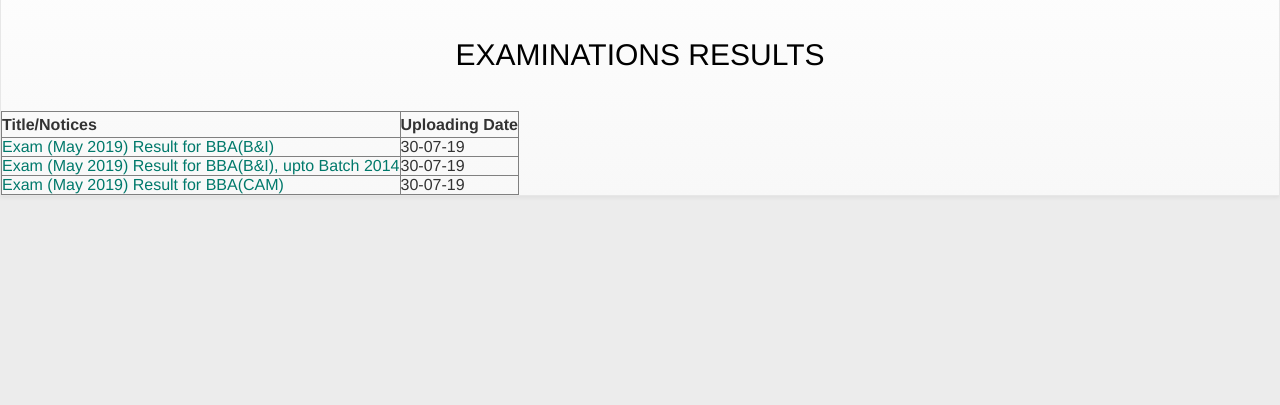
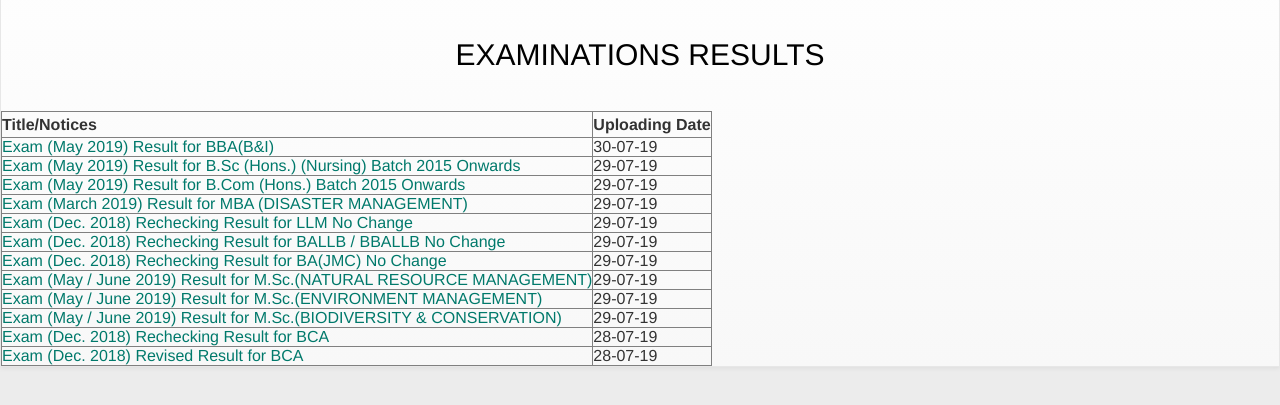
Before and after one commit to surajmalresults/surajmalresults.github.io, a plain HTML site: page results.html in a window 1280 px wide. Shown: the part 105-510 px from the top of the page. Drawn offline with Linux system fonts and the light colour scheme.

Commit message:
Update results.html

```diff
--- a/results.html
+++ b/results.html
@@ -81,15 +81,73 @@
 		Exam (May 2019) Result for BBA(B&amp;I)</a></td>
         <td>30-07-19</td>
     		</tr>
+
 			<tr>
         <td>
-		<a href="2019/300719/BBA(B&I)%20upto%202014%20Batch.pdf">Exam (May 2019)
-		Result for BBA(B&amp;I), upto Batch 2014</a></td>
-        <td>30-07-19</td>
+
+		<a href="2019/290719/B.Sc.%20(Nursing)%20Result%20(2015%20Batch%20Onwards)%20Exam%20Held%20in%20May%20-%202019.pdf">Exam (May 2019) Result for
+		B.Sc (Hons.) (Nursing) Batch 2015 Onwards </a></td>
+        <td>29-07-19</td>
     		</tr>
 			<tr>
         <td>
-		<a href="2019/300719/BBA(CAM)%202015%20Batch%20onwards,%20E.T.Exam%20May,%202019.pdf">
-		Exam (May 2019) Result for BBA(CAM)</a></td>
-        <td>30-07-19</td>
+		<a href="2019/290719/final%202015%20onwards%20B.COM%20MAY%202019.pdf">Exam (May 2019) Result for
+		B.Com (Hons.) Batch 2015 Onwards </a></td>
+        <td>29-07-19</td>
     		</tr>
+		<tr>
+        <td>
+		<a href="2019/290719/MBA(DM)%20Result%20March%202019.pdf">Exam (March
+		2019) Result for MBA (DISASTER MANAGEMENT)</a></td>
+        <td>29-07-19</td>
+    		</tr>
+		<tr>
+        <td>
+		<a href="2019/290719/No%20Change_LLM_Rechecking%20Result_Dec.2018.pdf">
+		Exam (Dec. 2018) Rechecking Result for LLM No Change</a>&nbsp;</td>
+        <td>29-07-19</td>
+    		</tr>
+			<tr>
+        <td>
+		<a href="2019/290719/No%20Change_LLB_Rechecking%20Result_Dec.2018.pdf">Exam (Dec. 2018) Rechecking Result for BALLB
+		/ BBALLB No Change</a>&nbsp;</td>
+        <td>29-07-19</td>
+    		</tr>
+			<tr>
+        <td>
+		<a href="2019/290719/No%20Change_BA(JMC)Rechecking%20Result_Dec.2018.pdf">Exam (Dec. 2018) Rechecking Result for BA(JMC)
+		No Change</a>&nbsp;</td>
+        <td>29-07-19</td>
+    		</tr>
+		<tr>
+        <td>
+		<a href="2019/290719/247_MASTER%20OF%20SCIENCE%20(NATURAL%20RESOURCE%20MANAGEMENT)_2nd_Semester_Declared%20Result_May_June_2019.pdf">Exam (May /
+		June 2019) Result for M.Sc.(NATURAL RESOURCE MANAGEMENT) </a></td>
+        <td>29-07-19</td>
+    		</tr>
+			<tr>
+        <td>
+		<a href="2019/290719/047_MASTER%20OF%20SCIENCE%20(ENVIRONMENT%20MANAGEMENT)_4th_Semester_Declared%20Result_May_June_2019.pdf">Exam (May /
+		June 2019) Result for M.Sc.(ENVIRONMENT MANAGEMENT)</a></td>
+        <td>29-07-19</td>
+    		</tr>
+			<tr>
+        <td>
+		<a href="2019/290719/003_MASTER%20OF%20SCIENCE%20(BIODIVERSITY%20&%20CONSERVATION)_2nd_Semester_Declared%20Result_May_June_2019.pdf">Exam (May /
+		June 2019) Result for M.Sc.(BIODIVERSITY &amp; CONSERVATION) </a></td>
+        <td>29-07-19</td>
+    		</tr>
+
+
+			<tr>
+        <td>
+		<a href="2019/280719/BCA(020)%20_%20FINAL%20DECLARED%20RECHECKING%20RESULT_ET%20DEC%202018.pdf">
+		Exam (Dec. 2018) Rechecking Result for BCA </a></td>
+        <td>28-07-19</td>
+    		</tr>
+			<tr>
+        <td>
+		<a href="2019/280719/BCA(020)%20_FINAL%20DECLARED%20REVISED%20RESULT_ET%20DEC%202018.pdf">
+		Exam (Dec. 2018) Revised Result for BCA </a></td>
+        <td>28-07-19</td>
+    		</tr>
```
